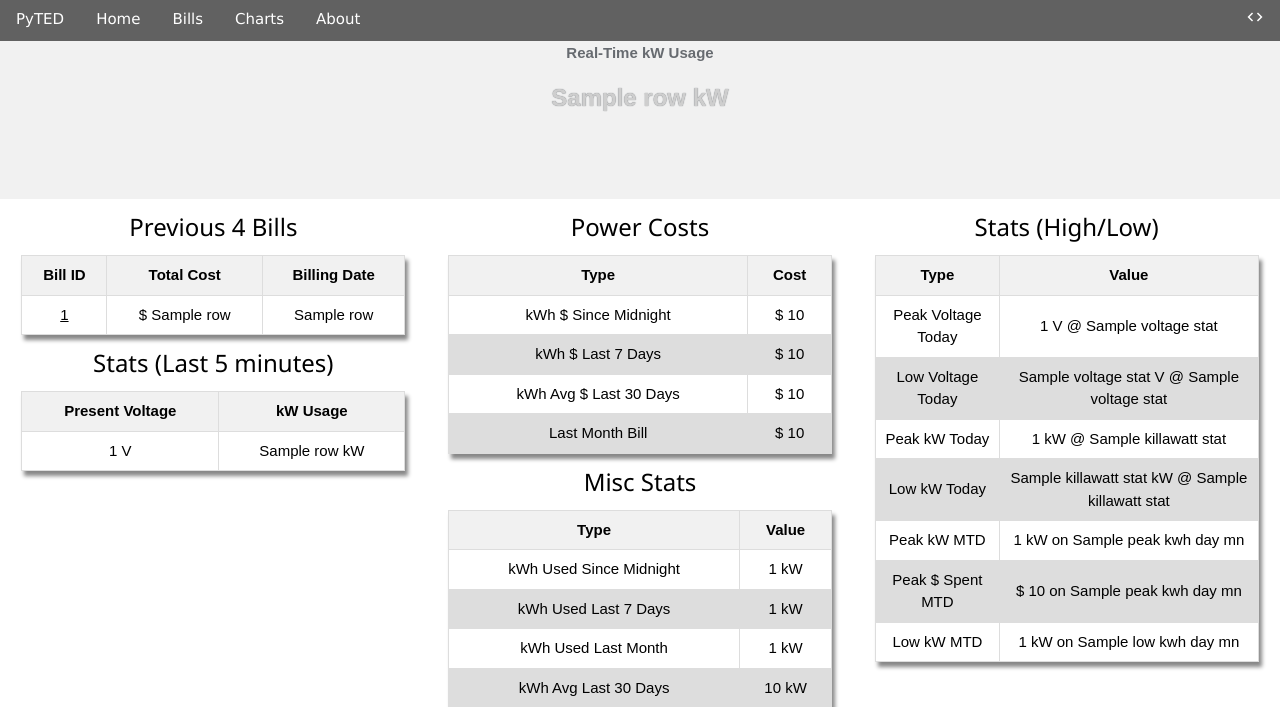
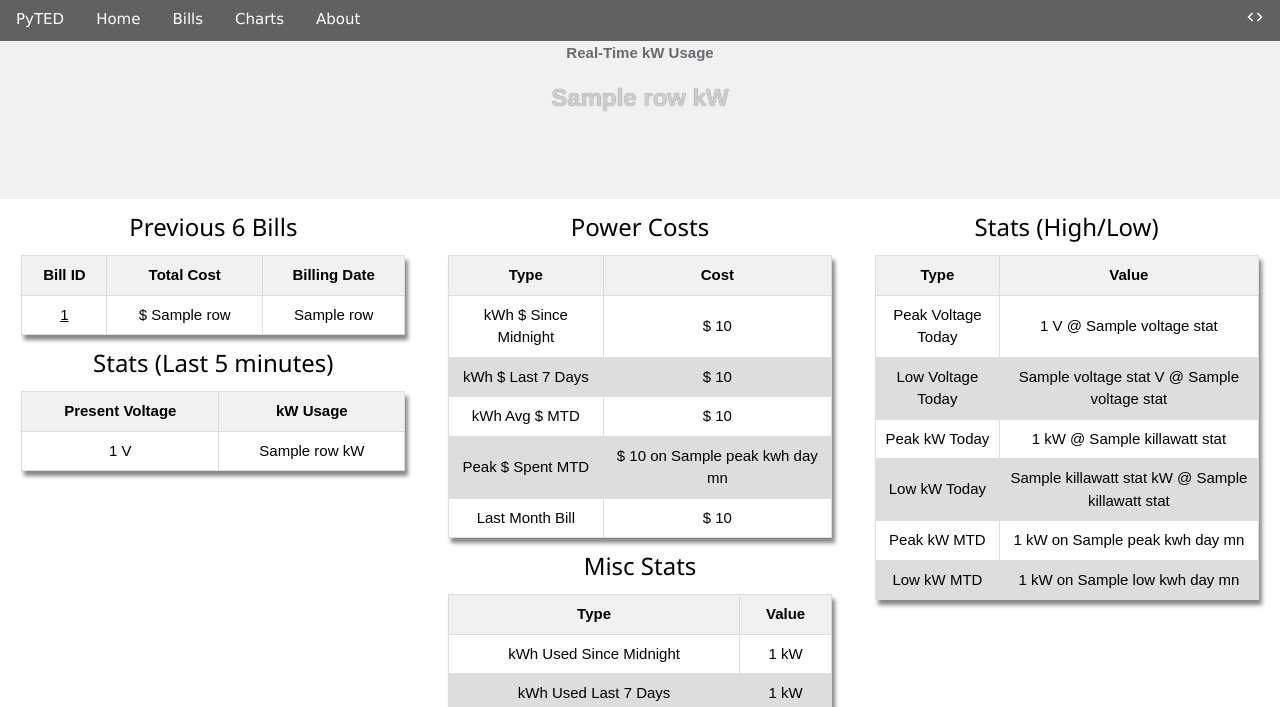
Before and after one commit to ch0ppy35/pyTed, a Flask app: template app/templates/index.html in a window 1280 px wide. Shown: the top 707 px of the page. Run offline with Flask 2, Linux system fonts and the light colour scheme; the template is opened without the code that fills it: most values are stand-ins (such as "Sample title", 1, 10 or a date in 2020); data that the repository does not hold is empty; parts of the project's set-up code (start-up, migrations or seed data) failed here and were passed over; some libraries are stand-ins or nearby versions.

Commit message:
Update homepage

```diff
--- a/app/routes.py
+++ b/app/routes.py
@@ -18,7 +18,7 @@ def index():
         peakKwhDayMn=queries.qryPeakKwhDayMn(),
         lowKwhDayMn=queries.qryLowKwhDayMn(),
         avgKwhDayMn=queries.qryAvgKwhDayMn(),
-        bills=tasks.tskGetBills(4),
+        bills=tasks.tskGetBills(6),
         pws=app.config['PWS']
     )
 
--- a/app/templates/index.html
+++ b/app/templates/index.html
@@ -13,7 +13,7 @@
     <div class="w3-row">
         <div class="w3-third w3-center">
             <div class="table1">
-                <h3>Previous 4 Bills</h3>
+                <h3>Previous 6 Bills</h3>
                 <table class="w3-hoverable">
                 <thead>
                     <tr class="w3-light-gray">
@@ -71,8 +71,12 @@
                         <td> $ {{ kwhCost[1] }}</td>
                     </tr>
                     <tr>
-                        <td> kWh Avg $ Last 30 Days</td>
+                        <td> kWh Avg $ MTD</td>
                         <td> $ {{ kwhCost[5] }}</td>
+                    </tr>
+                    <tr>
+                        <td> Peak $ Spent MTD</td>
+                        <td> $ {{ kwhCost[3] }} on {{ peakKwhDayMn[0][1] }}</td>
                     </tr>
                     <tr>
                         <td> Last Month Bill</td>
@@ -143,10 +147,6 @@
                         <td>{{ peakKwhDayMn[0][0] }} kW on {{ peakKwhDayMn[0][1] }}</td>
                     </tr>
                     <tr>
-                        <td> Peak $ Spent MTD</td>
-                        <td> $ {{ kwhCost[3] }} on {{ peakKwhDayMn[0][1] }}</td>
-                    </tr>
-                    <tr>
                         <td> Low kW MTD</td>
                         <td>{{ lowKwhDayMn[0][0] }} kW on {{ lowKwhDayMn[0][1] }}</td>
                     </tr>
```
